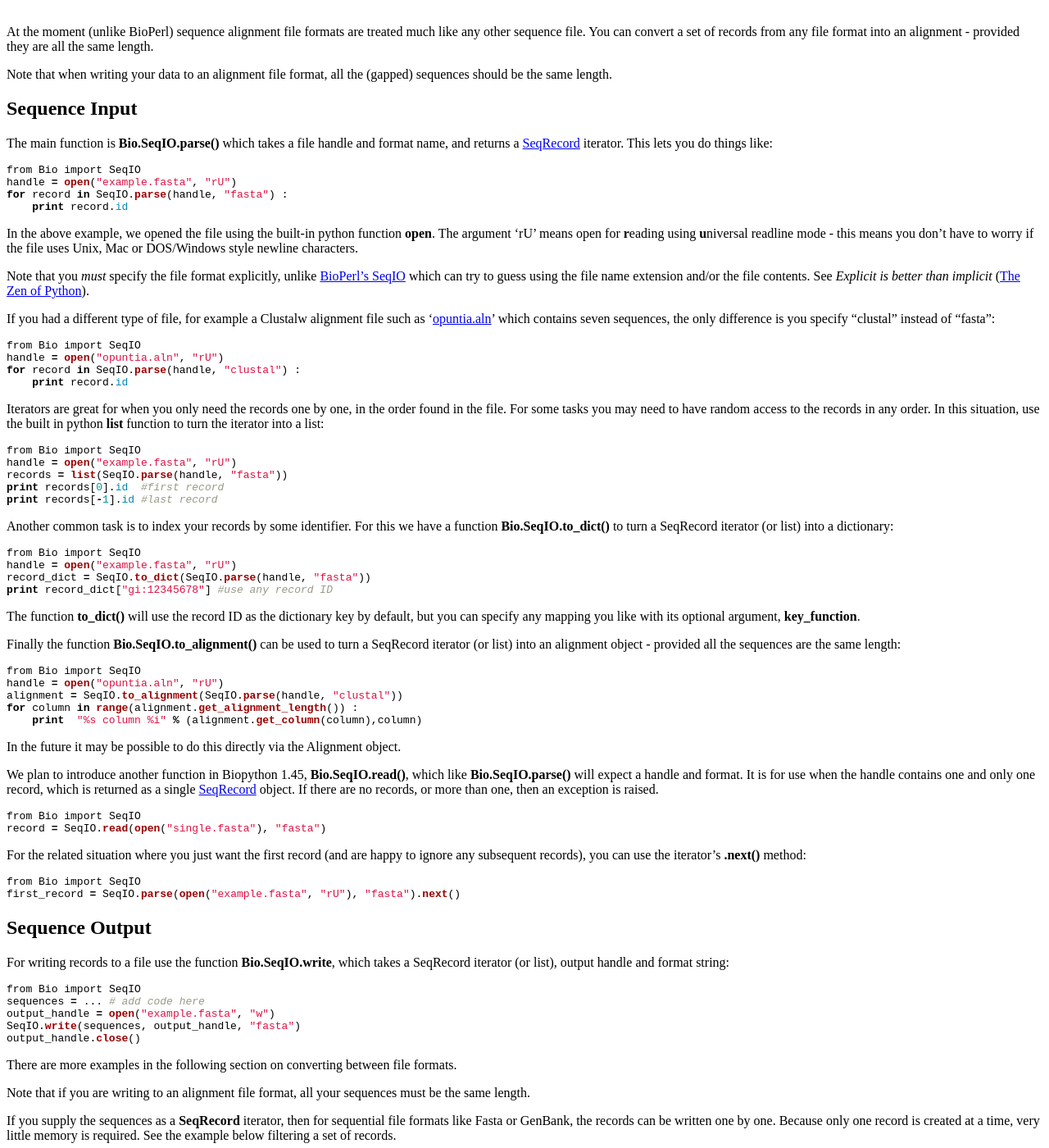
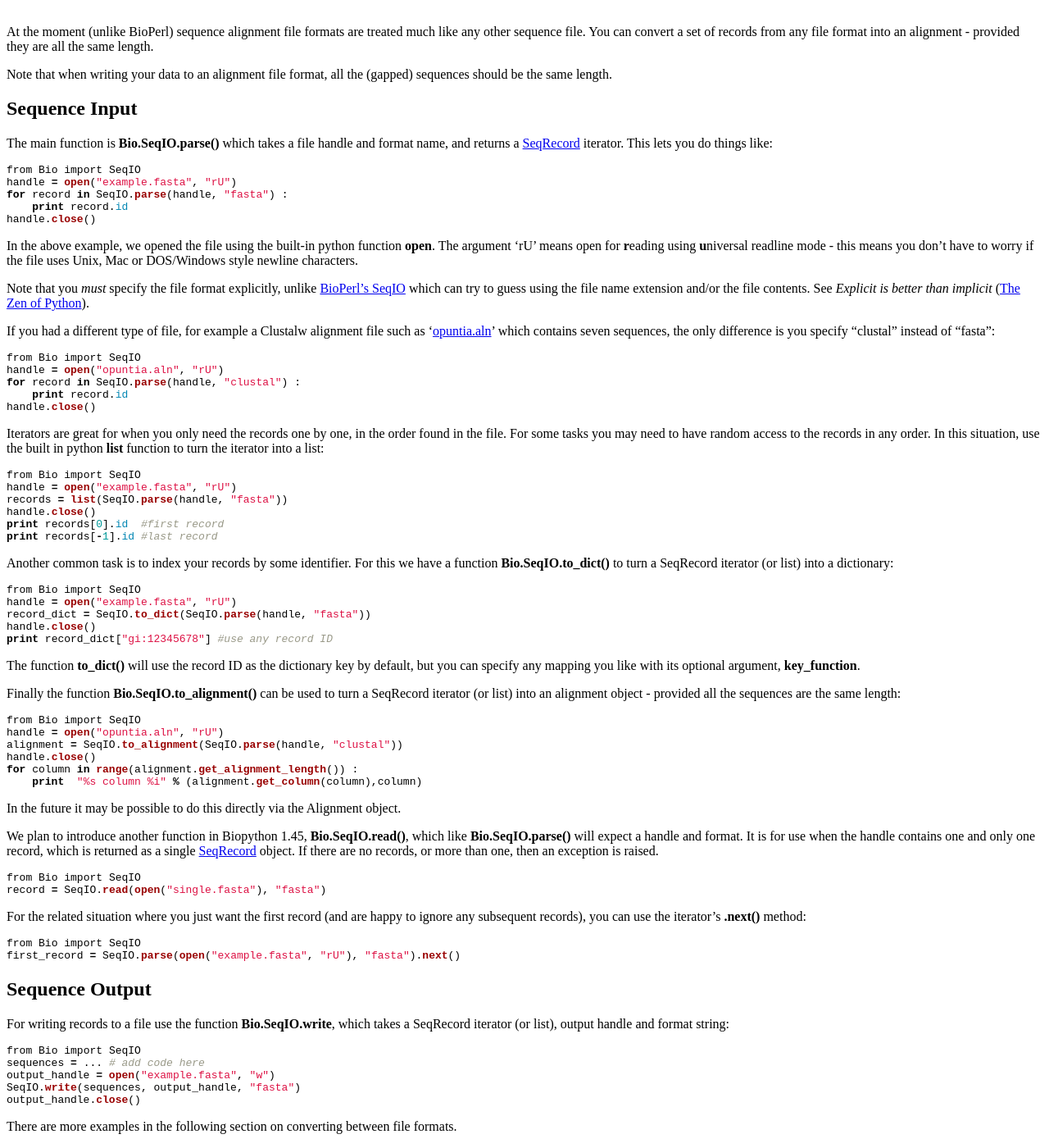
Before and after one commit to biopython/biopython.github.io, a Jekyll site: the page built from wiki/SeqIO.md, in a window 1280 px wide and 1400 px high, scrolled down 698 px. Shown: the whole window at 82% size. Built offline with Jekyll 4.4.1, drawn with Linux system fonts in a browser that asks for light colours.

Commit message:
Close handles

````diff
--- a/wiki/SeqIO.md
+++ b/wiki/SeqIO.md
@@ -81,6 +81,7 @@ from Bio import SeqIO
 handle = open("example.fasta", "rU")
 for record in SeqIO.parse(handle, "fasta") :
     print record.id
+handle.close()
 ```
 
 In the above example, we opened the file using the built-in python
@@ -105,6 +106,7 @@ from Bio import SeqIO
 handle = open("opuntia.aln", "rU")
 for record in SeqIO.parse(handle, "clustal") :
     print record.id
+handle.close()
 ```
 
 Iterators are great for when you only need the records one by one, in
@@ -116,6 +118,7 @@ python **list** function to turn the iterator into a list:
 from Bio import SeqIO
 handle = open("example.fasta", "rU")
 records = list(SeqIO.parse(handle, "fasta"))
+handle.close()
 print records[0].id  #first record
 print records[-1].id #last record
 ```
@@ -128,6 +131,7 @@ iterator (or list) into a dictionary:
 from Bio import SeqIO
 handle = open("example.fasta", "rU")
 record_dict = SeqIO.to_dict(SeqIO.parse(handle, "fasta"))
+handle.close()
 print record_dict["gi:12345678"] #use any record ID
 ```
 
@@ -143,6 +147,7 @@ sequences are the same length:
 from Bio import SeqIO
 handle = open("opuntia.aln", "rU")
 alignment = SeqIO.to_alignment(SeqIO.parse(handle, "clustal"))
+handle.close()
 for column in range(alignment.get_alignment_length()) :
     print  "%s column %i" % (alignment.get_column(column),column)
 ```
````
Also changed, not shown: 1 other file.
